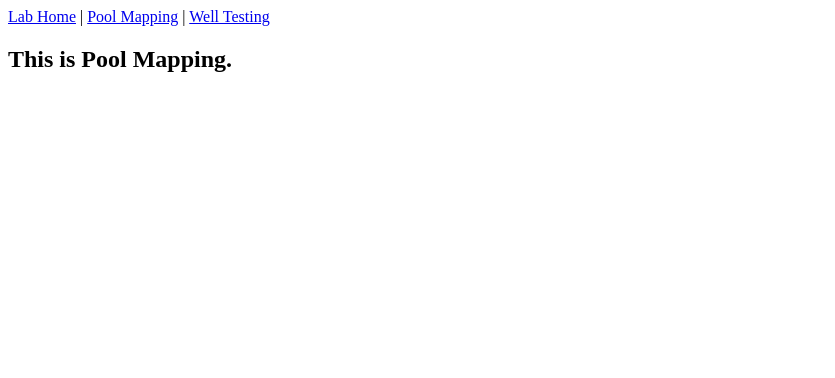
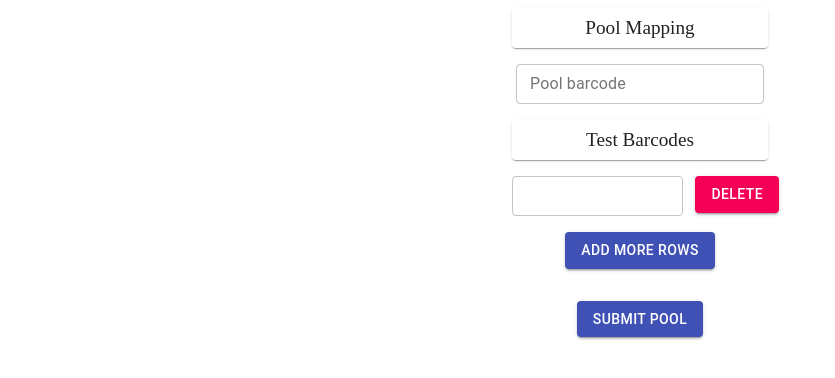
Before and after one commit to alawngnome/COVID-testing, a React (Create React App) app: page /poolmapping in a window 1280 px wide. Shown: the top 378 px of the page, without its empty margins (0-835 px from the left). Built offline with nearby package versions, Linux system fonts and the light colour scheme.

Commit message:
add pool loading functionality

```diff
--- a/src/App.js
+++ b/src/App.js
@@ -2,10 +2,11 @@ import Login from './Components/Login.js';
 import TestCollection from './Components/TestCollection.js';
 
 import LabHome from './Components/LabHome.js';
+import PoolMapping from './Components/PoolMapping';
 
 function App() {
   //return <TestCollection />;
-  return <LabHome />;
+  return <PoolMapping />;
 }
 
 export default App;
--- a/src/Components/PoolMapping.js
+++ b/src/Components/PoolMapping.js
@@ -1,3 +1,136 @@
-export default function PoolMapping() {
-  return <h2>This is Pool Mapping.</h2>;
+import React, { useState } from 'react';
+import {
+  Container,
+  Paper,
+  TextField,
+  Button,
+  Grid,
+  Checkbox,
+} from '@material-ui/core';
+import { makeStyles } from '@material-ui/core/styles';
+
+const useStyles = makeStyles({
+  root: {
+    display: 'flex',
+    justifyContent: 'center',
+    alignItems: 'center',
+    flexDirection: 'column',
+  },
+  header: {
+    display: 'flex',
+    justifyContent: 'center',
+    alignItems: 'center',
+    width: '20vw',
+    height: '5vh',
+    font: 'roboto',
+    fontWeight: '500',
+    fontSize: '1.2em',
+  },
+  subheader: {
+    display: 'flex',
+    justifyContent: 'center',
+    alignItems: 'center',
+    width: '20vw',
+    height: '5vh',
+    font: 'roboto',
+    fontWeight: '500',
+    fontSize: '1.2em',
+    marginTop: '2vh',
+  },
+  textField: {
+    marginTop: '2vh',
+  },
+  gridRoot: {
+    display: 'flex',
+    direction: 'column',
+    width: '20vw',
+  },
+  gridItem: {
+    marginTop: '2vh',
+    display: 'flex',
+    direction: 'row',
+    justifyContent: 'center',
+  },
+  deleteButton: {
+    marginLeft: '1vw',
+  },
+  addRowButton: {
+    marginTop: '2vh',
+    marginBottom: '4vh',
+  },
+  submitButton: {},
+});
+
+function PoolMapping() {
+  const classes = useStyles();
+
+  const [rows, setRows] = useState([1]);
+
+  const handleMoreRows = () => {
+    let tempRows = [];
+    rows.forEach((row) => {
+      tempRows.push(row);
+    });
+    if (tempRows.length === 0) tempRows.push(1);
+    else {
+      tempRows.push(tempRows[tempRows.length - 1] + 1);
+    }
+    setRows(tempRows);
+  };
+
+  const handleDelete = (rowKey) => {
+    setRows(rows.filter((rowState) => rowKey !== rowState));
+  };
+
+  return (
+    <Container className={classes.root}>
+      <Paper className={classes.header}>Pool Mapping</Paper>
+      <TextField
+        className={classes.textField}
+        id='outlined-basic'
+        label='Pool barcode'
+        variant='outlined'
+        size='small'
+      />
+      <Paper className={classes.subheader}>Test Barcodes</Paper>
+      <Grid className={classes.gridRoot} container>
+        {rows.map((row) => (
+          <Grid item className={classes.gridItem} key={row} xs={12}>
+            <Grid item xs={8}>
+              <TextField variant='outlined' size='small'>
+                {' '}
+              </TextField>
+            </Grid>
+            <Grid item xs={4}>
+              <Button
+                className={classes.deleteButton}
+                variant='contained'
+                color='secondary'
+                onClick={() => handleDelete(row)}
+              >
+                Delete
+              </Button>
+            </Grid>
+          </Grid>
+        ))}
+      </Grid>
+      <Button
+        className={classes.addRowButton}
+        variant='contained'
+        color='primary'
+        onClick={handleMoreRows}
+      >
+        Add More Rows
+      </Button>
+      <Button
+        className={classes.submitButton}
+        variant='contained'
+        color='primary'
+      >
+        Submit Pool
+      </Button>
+    </Container>
+  );
 }
+
+export default PoolMapping;
```
